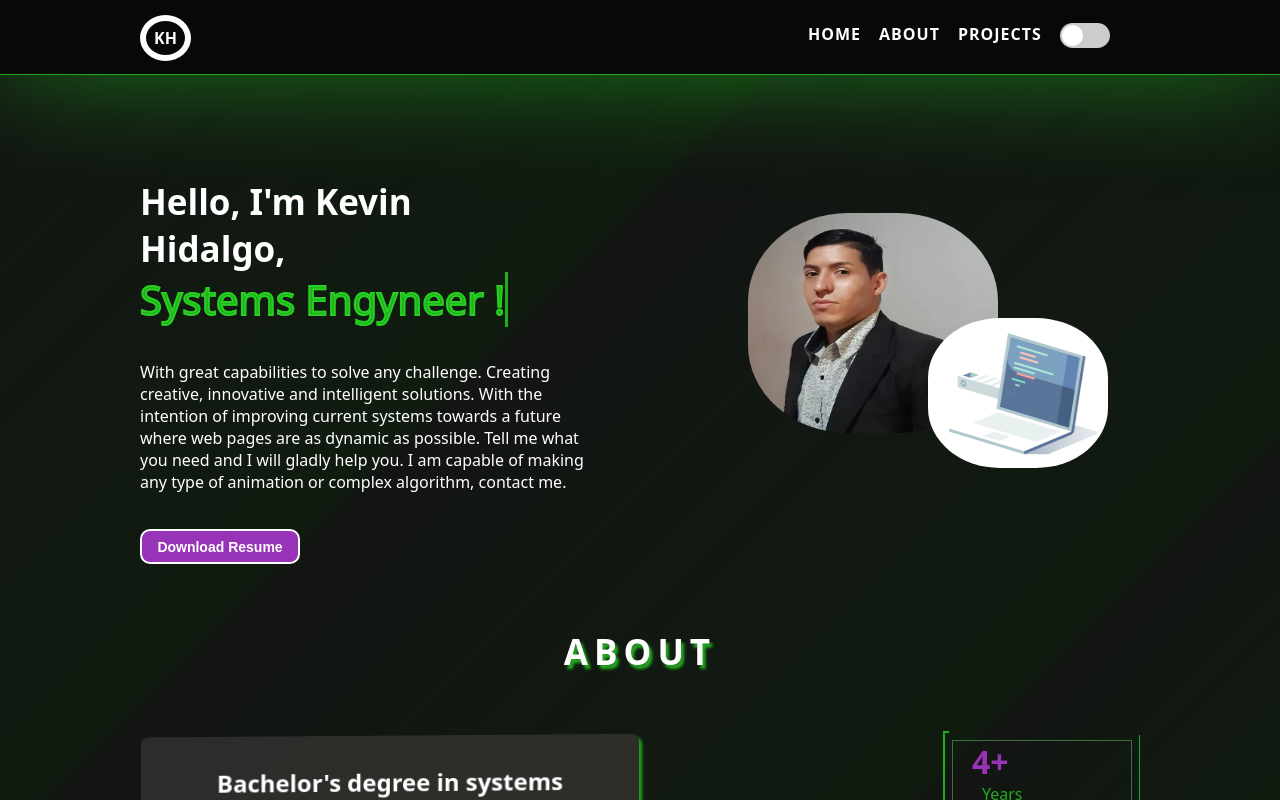
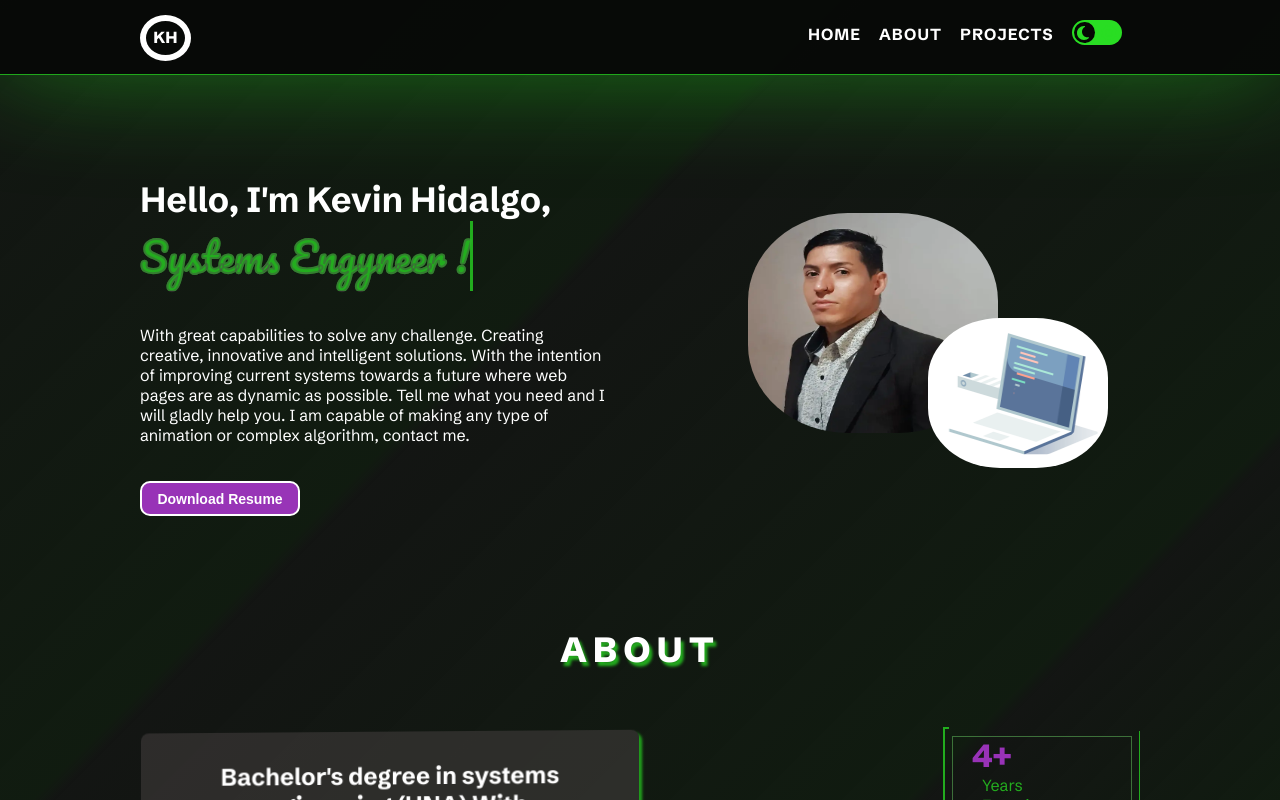
Before and after one commit to KevinHidalgo/portafolio, an Angular app: page / in a window 1280 px wide. Shown: the top 800 px of the page. Built offline with nearby package versions, Linux system fonts and the light colour scheme.

Commit message:
Cambio barra scroll,toogle y actualizacion cartel ingeniero en sistemas

```diff
--- a/package.json
+++ b/package.json
@@ -19,7 +19,7 @@
     "@angular/platform-browser": "^17.0.0",
     "@angular/platform-browser-dynamic": "^17.0.0",
     "@angular/router": "^17.0.0",
-    "@fortawesome/fontawesome-free": "^6.5.1",
+    "@fortawesome/fontawesome-free": "^6.7.2",
     "rxjs": "~7.8.0",
     "tslib": "^2.3.0",
     "zone.js": "~0.14.2"
--- a/src/app/body/body.component.css
+++ b/src/app/body/body.component.css
@@ -74,9 +74,10 @@ height: 240px;
 }
 
 .content1 .text span{
+    font-family: "Pacifico", system-ui;
     font-size: 40px;
     position: relative;
-    -webkit-text-stroke: 0.12rem var(--decoracion);
+    -webkit-text-stroke: 0.12rem var(--palabraEspecial);
     color: transparent;
     background-image: linear-gradient(var(--decoracion),var(--decoracion));
     background-repeat: no-repeat;
--- a/src/app/navbar/navbar.component.css
+++ b/src/app/navbar/navbar.component.css
@@ -132,15 +132,43 @@
   color:var(--decoracion4);
 }
 
-.main-header-mobile .switch-mobile{
-position: absolute;
-right: 20px;
-top: 8px;
+.main-header-mobile .switch {
+  position: absolute;
+  top:15px;
+  right: 15px;
+  width: 60px;
+  height: 30px;
 }
 
-.main-header.scrolled switch,
-.main-header-mobile.scrolled .switch-mobile{
-  top: 19px;
+.main-header-mobile.scrolled .switch {
+  top:30px;
+  width: 80px;
+  height: 60px;
+}
+
+/* Iconos en mobile */
+.main-header-mobile .switch .icon {
+  font-size: 18px; /* Aumentar el tamaño del icono en móviles */
+}
+
+.main-header-mobile .switch .icon.moon {
+  left: 8px; /* Ajustamos la posición de la luna a la izquierda */
+}
+
+.main-header-mobile .switch .icon.sun {
+  right: 7px; /* Ajustamos la posición del sol a la derecha */
+}
+
+/* Ajustamos el círculo de desplazamiento para que sea adecuado para móviles */
+.main-header-mobile .switch .slider:before {
+  width: 25px;
+  height: 25px;
+}
+.main-header-mobile .switch input:checked + .slider:before {
+  transform: translateX(30px); /* Mueve el círculo */
+}
+.main-header-mobile.scrolled .switch input:checked + .slider:before {
+  transform: translateX(28px);
 }
 
 /* Desktop */
@@ -227,21 +255,114 @@ color: var(--decoracion);
 }
 
 .switch {
-  position: relative;
-  display: inline-block;
+  position: absolute;
+  top:20px;
   width: 50px;
   height: 25px;
 }
+
 .main-header.scrolled .switch,
 .main-header-mobile.scrolled .switch {
   width: 60px;
-  height: 33px;
+  height: 30px;
 }
 
 .switch input {
   opacity: 0;
   width: 0;
   height: 0;
+}
+
+.switch .slider {
+  position: absolute;
+  cursor: pointer;
+  top: 0;
+  left: 0;
+  right: 0;
+  bottom: 0;
+  background-color: var(--icono);
+  transition: 0.4s;
+  border-radius: 50px;
+}
+
+.switch .slider:before {
+  position: absolute;
+  content: '';
+  height: 21px;
+  width: 21px;
+  border-radius: 50%;
+  left: 2px;
+  bottom: 2px;
+  right: 2px;
+  background-color: var( --footer-bg);
+  transition: 0.4s;
+}
+/* Escalado cuando está scrolled */
+.main-header.scrolled .switch .slider:before,
+.main-header-mobile.scrolled .switch .slider:before {
+  height: 26px;
+  width: 26px;
+  left: 2px;
+  bottom: 2px;
+}
+/* Iconos de FontAwesome */
+.main-header .switch .icon,
+.main-header-mobile .switch .icon{
+  position: absolute;
+  top: 50%;
+  transform: translateY(-50%);
+  font-size: 16px;
+  transition: opacity 0.3s ease;
+}
+/* Tamaño del icono cuando está scrolled */
+.main-header.scrolled .switch .icon,
+.main-header-mobile.scrolled .switch .icon {
+  font-size: 20px;
+}
+
+.switch .icon.moon {
+  left: 5px;
+  opacity: 1;
+  color: var(--icono); /* Para la luna, color de decoración */
+}
+
+.switch .icon.sun {
+  right: 5px;
+  opacity: 1;
+  color: var(--icono); /* Para el sol, color de decoración */
+}
+
+.switch input:checked + .slider {
+  background-color: var(--decoracion); /* Cambiar color según el tema */
+}
+
+/* Movimiento del circulito en el switch */
+.main-header .switch input:checked + .slider:before{
+  transform: translateX(25px);
+}
+
+.main-header.scrolled .switch input:checked + .slider:before{
+  transform: translateX(30px);
+}
+
+/* Mostrar solo el sol en light-theme */
+.light-theme .switch .icon.sun {
+  opacity: 1;
+  color: var(--decoracion); /* Se ve turquesa */
+}
+
+.light-theme .switch .icon.moon {
+  opacity: 0;
+}
+
+/* Mostrar solo la luna en dark-theme */
+.dark-theme .switch .icon.sun {
+  opacity: 0;
+}
+
+.dark-theme .switch .icon.moon {
+  opacity: 1;
+  color: var(--decoracion); /* La luna se ve verde */
 }
 
 .slider {
--- a/src/app/navbar/navbar.component.html
+++ b/src/app/navbar/navbar.component.html
@@ -17,12 +17,19 @@
         <li><a href="#Project">PROJECTS</a></li>
       </ul>
     </nav>
-    <div class="switch-mobile">
-      <label class="switch">
-        <input type="checkbox" (click)="toggleTheme()" />
-        <span class="slider round"></span>
-      </label>
-    </div>
+
+    <!-- Interruptor para cambiar el tema -->
+    <label class="switch">
+      <input
+        type="checkbox"
+        [checked]="isLightTheme"
+        (change)="toggleTheme()"
+      />
+      <span class="slider round">
+        <i class="fa-solid fa-moon icon moon"></i>
+        <i class="fas fa-sun icon sun"></i>
+      </span>
+    </label>
   </div>
 </header>
 
@@ -40,8 +47,15 @@
         <li><a href="#Project" class="scrolly">PROJECTS</a></li>
         <li>
           <label class="switch">
-            <input type="checkbox" (click)="toggleTheme()" />
-            <span class="slider round"></span>
+            <input
+              type="checkbox"
+              [checked]="isLightTheme"
+              (click)="toggleTheme()"
+            />
+            <span class="slider round">
+              <i class="fa-solid fa-moon icon moon"></i>
+              <i class="fas fa-sun icon sun"></i>
+            </span>
           </label>
         </li>
       </ul>
--- a/src/app/navbar/navbar.component.ts
+++ b/src/app/navbar/navbar.component.ts
@@ -13,26 +13,34 @@ export class NavbarComponent implements OnInit{
   isMobile: boolean = false;
   menuOpen: boolean=false;
   menu_icon: string='fas fa-bars';
-  isLightTheme = false;
   isScrolled = false;
+  isLightTheme: boolean = true; // por defecto en claro
 
   @HostListener('window:scroll', [])
   onWindowScroll() {
     this.isScrolled = window.scrollY > 100; // Detecta si el usuario ha bajado más de 100px
   }
 
-  ngOnInit() {
+
+
+  ngOnInit(): void {
     const savedTheme = localStorage.getItem('theme');
-    if (savedTheme === 'light') {
-      this.isLightTheme = true;
-      document.body.classList.add('light-theme');
-    }
+    this.isLightTheme = savedTheme === 'light';
+
+    // Sincroniza el tema con el body
+    document.body.classList.toggle('light-theme', this.isLightTheme);
+    document.body.classList.toggle('dark-theme', !this.isLightTheme);
   }
 
   toggleTheme() {
     this.isLightTheme = !this.isLightTheme;
+
+    // Almacena el tema seleccionado en el localStorage
+    localStorage.setItem('theme', this.isLightTheme ? 'light' : 'dark');
+
+    // Cambia la clase de body según el tema
     document.body.classList.toggle('light-theme', this.isLightTheme);
-    localStorage.setItem('theme', this.isLightTheme ? 'light' : 'dark');
+    document.body.classList.toggle('dark-theme', !this.isLightTheme);
   }
 
   constructor() {
--- a/src/index.html
+++ b/src/index.html
@@ -6,6 +6,12 @@
     <base href="/" />
     <meta name="viewport" content="width=device-width, initial-scale=1" />
     <link rel="icon" href="assets/images/favicon.ico" type="image/x-icon" />
+    <link rel="preconnect" href="https://fonts.googleapis.com" />
+    <link rel="preconnect" href="https://fonts.gstatic.com" crossorigin />
+    <link
+      href="https://fonts.googleapis.com/css2?family=Pacifico&family=Schibsted+Grotesk:ital,wght@0,400..900;1,400..900&display=swap"
+      rel="stylesheet"
+    />
   </head>
   <body>
     <app-root></app-root>
--- a/src/styles.css
+++ b/src/styles.css
@@ -9,7 +9,7 @@
     --header-bg2: rgba(6, 7, 5,0.1);
     --footer-bg: rgba(6, 7, 5);
     --decoracion: rgba(41, 221, 35, 0.753);
-    --decoracion2: rgba(197, 60, 238, 0.753);
+    --decoracion2: #c53ceec0;
     --decoracion3: rgba(197, 60, 238, 0.753);
     --decoracion4: rgba(41, 221, 35, 0.753);
     --decoracion5: rgba(197, 60, 238, 0.753);
@@ -19,6 +19,10 @@
     --sombraInterna:rgba(105, 202, 98, 0.5);
     --sombraTarjeta:rgba(0, 0, 0, 0.2);
     --sombraTarjeta2:rgba(0, 0, 0, 0.2);
+    --barraExterna: #000000;
+    --barraInterna: #0a2b07;
+    --icono:rgb(41, 221, 35);
+    --palabraEspecial: rgba(75, 70, 70, 0.466);;
 }
 
 .light-theme {
@@ -41,6 +45,10 @@
     --sombraInterna:rgb(0, 171, 228,0.5);
     --sombraTarjeta:rgba(0, 0, 0, 0.2);
     --sombraTarjeta2:rgb(233, 241, 250);
+    --barraExterna: rgb(233, 241, 250,0.8);
+    --barraInterna: #072f50;
+    --icono:#00ABE4;
+    --palabraEspecial: #072f50;
 }
     /*azul claro (#E9F1FA), azul brillante (#00ABE4), blanco (#FFFFFF)*/
 
@@ -54,9 +62,32 @@
 }
 
 body{
-    font-family: system-ui, -apple-system, BlinkMacSystemFont, 'Segoe UI', Roboto, Oxygen, Ubuntu, Cantarell, 'Open Sans', 'Helvetica Neue', sans-serif;
+    font-family:'Schibsted Grotesk';
+    /*font-family: system-ui, -apple-system, BlinkMacSystemFont, 'Segoe UI', Roboto, Oxygen, Ubuntu, Cantarell, 'Open Sans', 'Helvetica Neue', sans-serif;*/
     background: var(--bg-gradient);
     background-attachment: fixed; /* Fija el fondo al viewport */
     background-size: cover; /* Asegura que cubra todo */
+    --sb-size: 20px;
+}
 
-}
+  body::-webkit-scrollbar {
+    width: var(--sb-size)
+  }
+
+  body::-webkit-scrollbar-track {
+    background: var(--barraExterna);
+
+  }
+
+  body::-webkit-scrollbar-thumb {
+    background: var(--barraInterna);
+    border-radius: 15px;
+    border: 5px solid var(--decoracion);/* #24ad21;*/
+  }
+
+  @supports not selector(::-webkit-scrollbar) {
+    body {
+      scrollbar-color: var(--barraInterna)
+                       var(--barraExterna);
+    }
+  }
```
Also changed, not shown: 1 other file (tests, documents, lock files or other folders).
